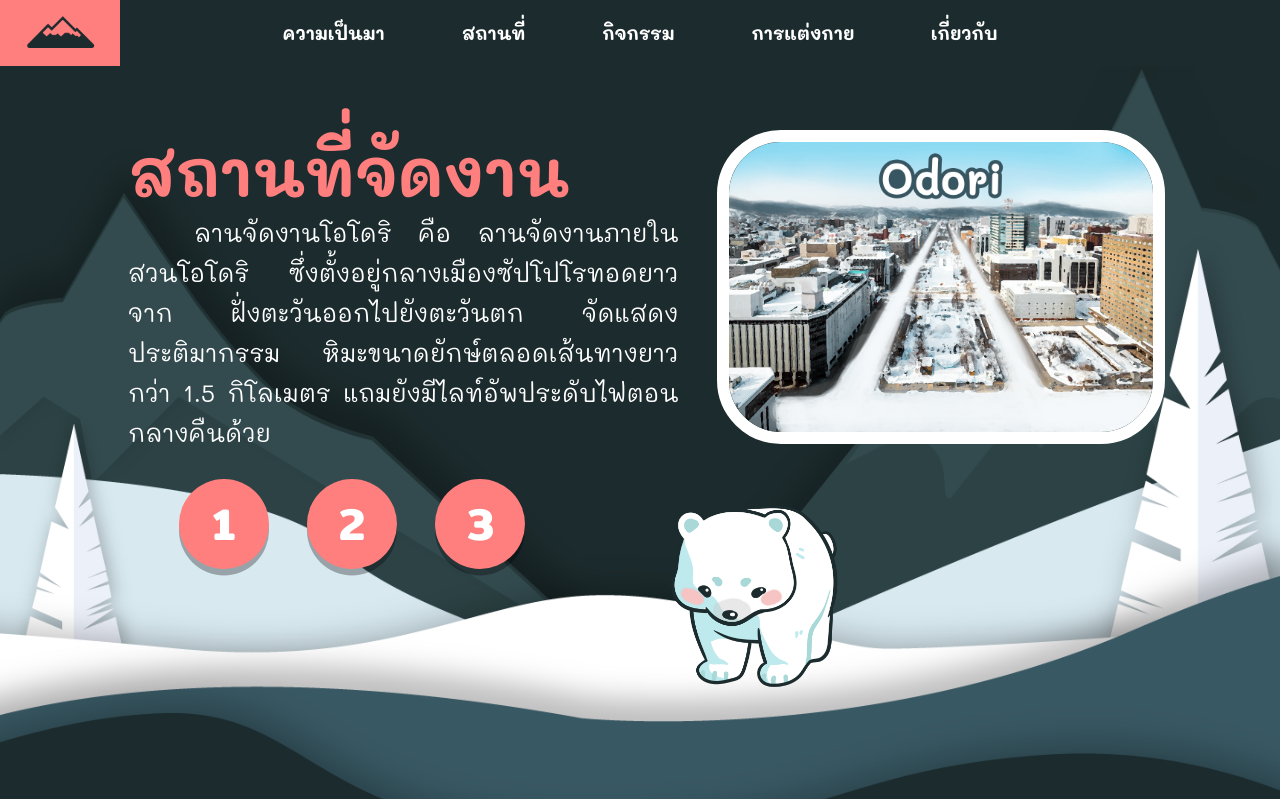
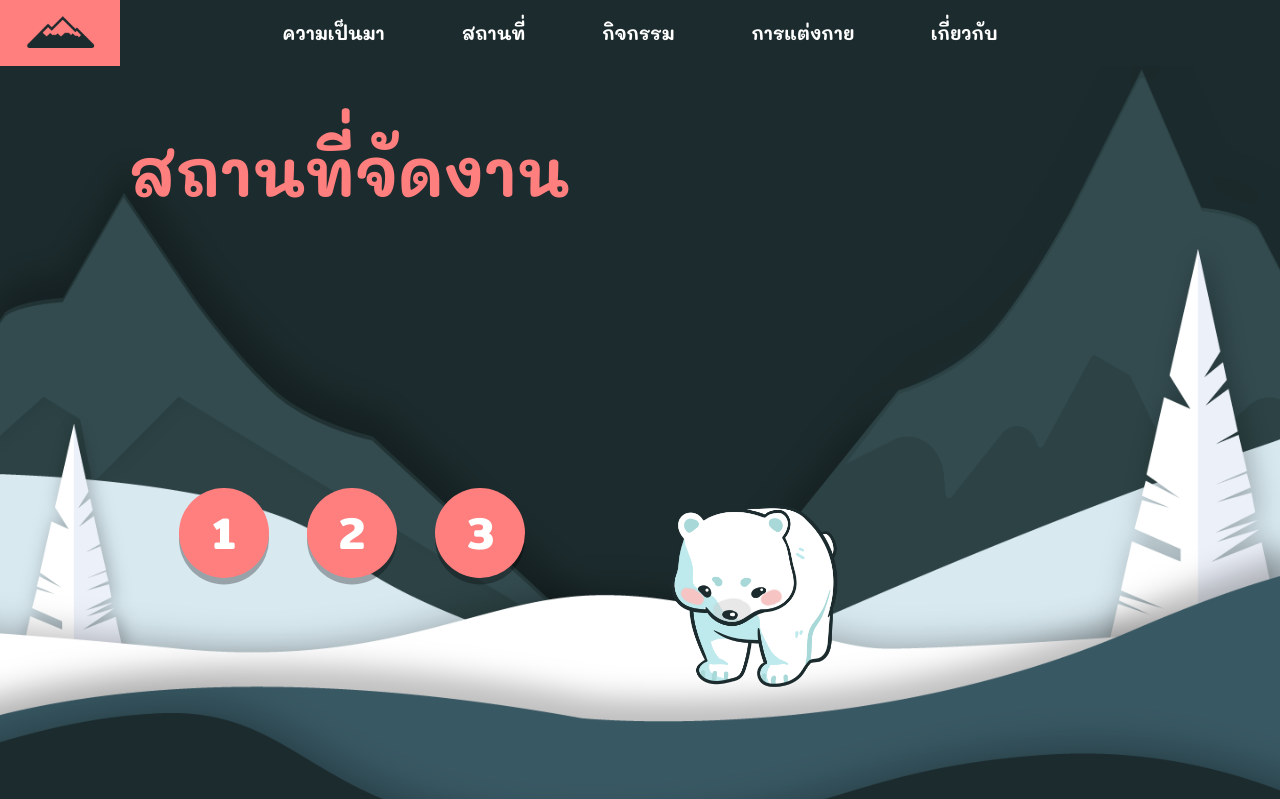
Before and after one commit to Hello-Dolphin/hellodolphin-webproject-6-SapporoSnowFestival, a React (Create React App) app: page / in a window 1280 px wide. Shown: the top 799 px of the page. Built offline with nearby package versions, Linux system fonts and the light colour scheme.

Commit message:
Add Sites animation

```diff
--- a/src/components/Outfits.js
+++ b/src/components/Outfits.js
@@ -77,7 +77,7 @@ const Mascot3PartContainer = styled.div`
 `;
 const DetailContainer = styled(FlexColumnContainer)`
   &.animate {
-    animation: ${detailFade} .5s both;
+    animation: ${detailFade} .5s forwards;
   }
   top: 20vw;
   left: 50vw;
--- a/src/components/Sites.css
+++ b/src/components/Sites.css
@@ -1,6 +1,10 @@
 @import url('https://fonts.googleapis.com/css2?family=Mitr:wght@600&display=swap');
 
-.place {
+.content, .site {
+  opacity: 0;
+}
+
+.site {
     position: absolute;
     width: min(560px, 35vw);
     border: 1vw solid white;
@@ -8,14 +12,16 @@
     left: 56vw;
     top: 5vw;
 }
+
 .btn-group {
   display: flex;
   justify-content: center;
   align-items: center;
   position: relative;
-  top: min(2vw, 30px);
+  top: min(2.7vw, 35px);
   align-self: center;
 }
+
 .button{
     background-color: var(--color-primary);
     color: white;
@@ -30,22 +36,39 @@
     outline: none;
     box-shadow: 0px .5vw rgba(0, 0, 0, 0.3);
 }
+
 .button + .button {
   margin-left: 3vw;
 }
-.button:hover{
+
+.button:hover, .button:focus {
     background-color: white;
     color: var(--color-primary);
     box-shadow: 0px 0px 10px 10px var(--color-primary);
 }
-.button:focus{
-    background-color: white;
-    color: var(--color-primary);
-    box-shadow: 0px 0px 10px 10px var(--color-primary);
-}
+
 .mascot4{
     width: 18vw;
     position: absolute;
     left: 50vw;
     top: 32vw;
 }
+
+.content.animate {
+  animation: fadeUp .6s forwards;
+}
+
+.site.animate {
+  animation: fadeUp .8s forwards;
+}
+
+@keyframes fadeUp {
+  from {
+    opacity: 0;
+    transform: translateY(3vw);
+  }
+  to {
+    opacity: 1;
+    transform: translateX(0);
+  }
+}
--- a/src/components/Sites.js
+++ b/src/components/Sites.js
@@ -8,6 +8,7 @@ import { SectionContainerBG, FlexColumnContainer, FlexRowContainer } from './Con
 import { Heading2, Paragraph } from './Typography';
 import bg3 from '../assets/images/bg/bg3.png';
 import styled from 'styled-components';
+import resetAnimation from '../utils/resetAnimation';
 
 const DetailContainer = styled(FlexColumnContainer)`
   top: 5vw;
@@ -29,14 +30,20 @@ class Place extends React.Component {
 
   changeOdori = () => {
       this.imgRef.current.setAttribute("src", place1)
+      resetAnimation(this.contentRef.current);
+      resetAnimation(this.imgRef.current);
       this.setState({content : "ลานจัดงานโอโดริ คือ ลานจัดงานภายใน  สวนโอโดริ ซึ่งตั้งอยู่กลางเมืองซัปโปโรทอดยาวจาก ฝั่งตะวันออกไปยังตะวันตก จัดแสดงประติมากรรม หิมะขนาดยักษ์ตลอดเส้นทางยาวกว่า 1.5 กิโลเมตร แถมยังมีไลท์อัพประดับไฟตอนกลางคืนด้วย" })
   }
   changeTsudome = () =>{
       this.imgRef.current.setAttribute("src", place2)
+      resetAnimation(this.contentRef.current);
+      resetAnimation(this.imgRef.current);
       this.setState({content : "ลานจัดงานซึโดมุ คือ ลานจัดงานบริเวณซึโดมุ ซึ่งเป็นฮอลล์อเนกประสงค์ของเมืองซัปโปโร ตั้งอยู่ในเขตชานเมืองของเมืองซัปโปโรใกล้กับสถานี Sakaemachiมีกิจกรรมให้เล่นอย่างสนุกสนานหลายอย่าง เช่น สไลเดอร์จากหิมะขนาดยักษ์"})
   }
   changeSusukino = () =>{
       this.imgRef.current.setAttribute("src", place3)
+      resetAnimation(this.contentRef.current);
+      resetAnimation(this.imgRef.current);
       this.setState({content : "ลานจัดงานซูซูกิโนะ คือ ลานจัดงาน ภายในย่านซูซูกิโนะ ซึ่งเป็นย่านของกินของซัปโปโร ภายในงานจัดแสดงประติมากรรมน้ำแข็งเป็นหลัก แถมยังมีลานกว้าง สำหรับสัมผัสกับประติมากรรม  น้ำแข็งได้และโซนไอซ์บาร์ที่มีบริการเครื่องดื่มด้วย"})
   }
 
@@ -45,14 +52,14 @@ class Place extends React.Component {
         <SectionContainerBG bg={bg3} {...this.props}>
           <DetailContainer>
             <Heading2>สถานที่จัดงาน</Heading2>
-            <Paragraph width="min(565px, 43vw)" textIndent="66px" justify>{this.state.content}</Paragraph>
+            <Paragraph ref={this.contentRef} pWidth="min(565px, 43vw)" textIndent="66px" justify className="content">{this.state.content}</Paragraph>
             <div className="btn-group">
               <button class="button btn1" type="button" onClick={this.changeOdori}>1</button>
               <button class="button btn2" type="button" onClick={this.changeTsudome}>2</button>
               <button class="button btn3" type="button" onClick={this.changeSusukino}>3</button>
             </div>
           </DetailContainer>
-          <img src={place1} ref={this.imgRef} alt="Locations" className="place"/>
+          <img src={place1} ref={this.imgRef} alt="Locations" className="site"/>
 
           <img src={mascot4} className="mascot4"/>
         </SectionContainerBG>
--- a/src/components/Typography.js
+++ b/src/components/Typography.js
@@ -11,7 +11,7 @@ const SubHeading2 = styled.p`
 const Paragraph = styled.p`
   color: ${props => props.color || "white"};
   font-size: min(24px, 1.9vw);
-  width: ${props => props.width};
+  width: ${props => props.pWidth};
   line-height: min(40px, 3.8vw);
   text-indent: ${props => props.textIndent};
   text-align: ${props => props.justify ? "justify" : ""};
```
